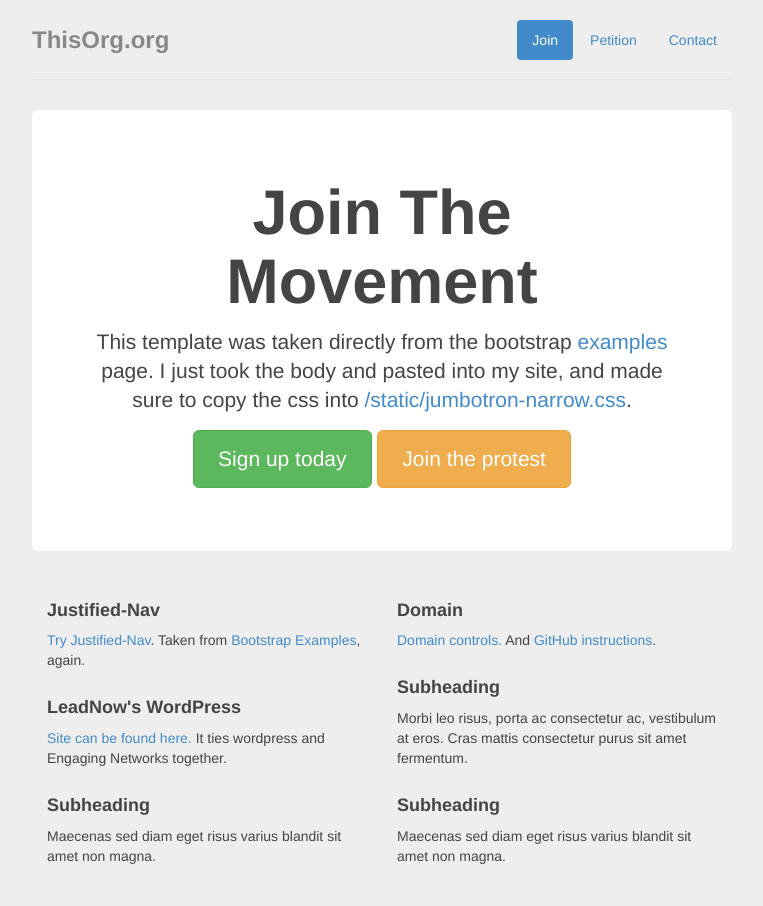
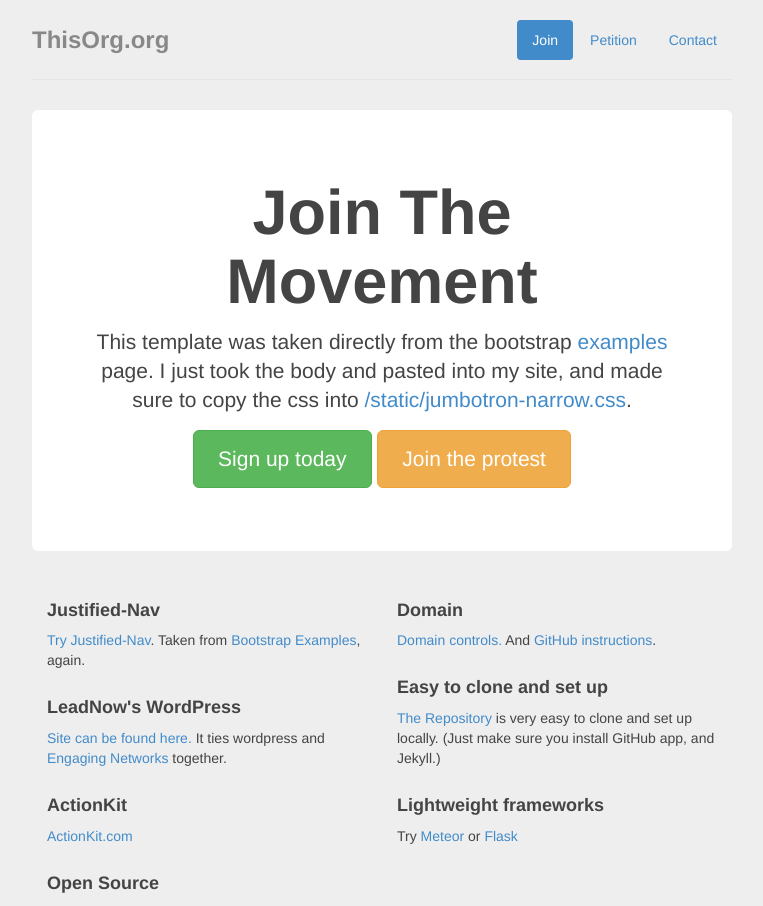
Before and after one commit to michaelsnook/sample-sites, a Jekyll site: the page built from jumbotron-narrow.html, in a window 1280 px wide. Shown: the top 906 px of the page, without its empty margins (258-1021 px from the left). Built offline with Jekyll 4.4.1, drawn with Linux system fonts in a browser that asks for light colours; comment, search, counter and statistics services are not loaded.

Commit message:
content additions

```diff
--- a/jumbotron-narrow.html
+++ b/jumbotron-narrow.html
@@ -27,21 +27,27 @@ css:
           <p><a href="/justified-nav.html">Try Justified-Nav</a>. Taken from <a href="http://getbootstrap.com/examples/justified-nav/">Bootstrap Examples</a>, again.</p>
 
           <h4>LeadNow's WordPress</h4>
-          <p><a href="http://www.leadnow.ca/">Site can be found here.</a> It ties wordpress and Engaging Networks together.</p>
+          <p><a href="http://www.leadnow.ca/">Site can be found here.</a> It ties wordpress and <a href="http://www.engagingnetworks.net/us">Engaging Networks</a> together.</p>
 
-          <h4>Subheading</h4>
-          <p>Maecenas sed diam eget risus varius blandit sit amet non magna.</p>
+          <h4>ActionKit</h4>
+          <p><a href="http://actionkit.com">ActionKit.com</a></p>
+
+          <h4>Open Source</h4>
+          <p><a href="https://github.com/PurposeOpen/Platform">Purpose</a>, <a href="https://civicrm.org/">CiviCRM</a>.</p>
+
+
         </div>
 
         <div class="col-lg-6">
           <h4>Domain</h4>
           <p><a href="https://www.name.com/account/domain/details/michaelsnook.com">Domain controls.</a> And <a href="https://help.github.com/articles/setting-up-a-custom-domain-with-github-pages/">GitHub instructions</a>.</p>
 
-          <h4>Subheading</h4>
-          <p>Morbi leo risus, porta ac consectetur ac, vestibulum at eros. Cras mattis consectetur purus sit amet fermentum.</p>
+          <h4>Easy to clone and set up</h4>
+          <p><a href="https://github.com/michaelsnook/sample-sites">The Repository</a> is very easy to clone and set up locally. (Just make sure you install GitHub app, and Jekyll.)</p>
 
-          <h4>Subheading</h4>
-          <p>Maecenas sed diam eget risus varius blandit sit amet non magna.</p>
+          <h4>Lightweight frameworks</h4>
+          <p>Try <a href="https://www.meteor.com/">Meteor</a> or <a href="http://flask.pocoo.org/">Flask</a></p>
+
         </div>
       </div>
 
```
